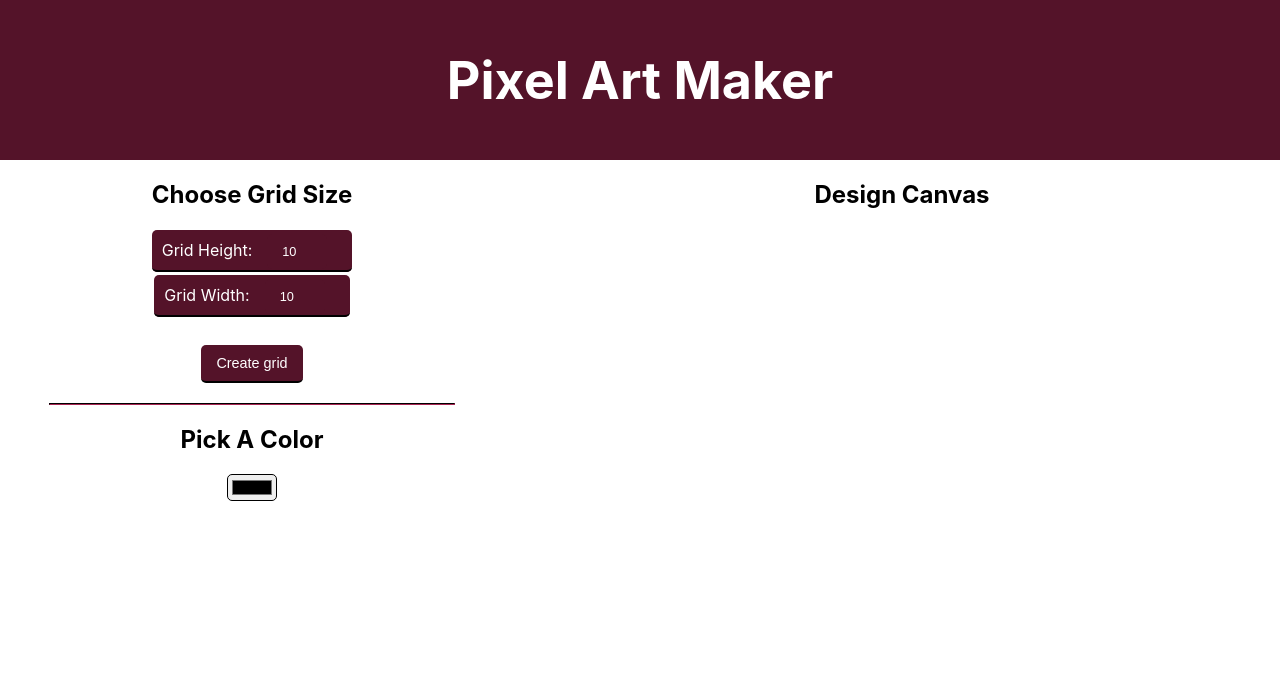
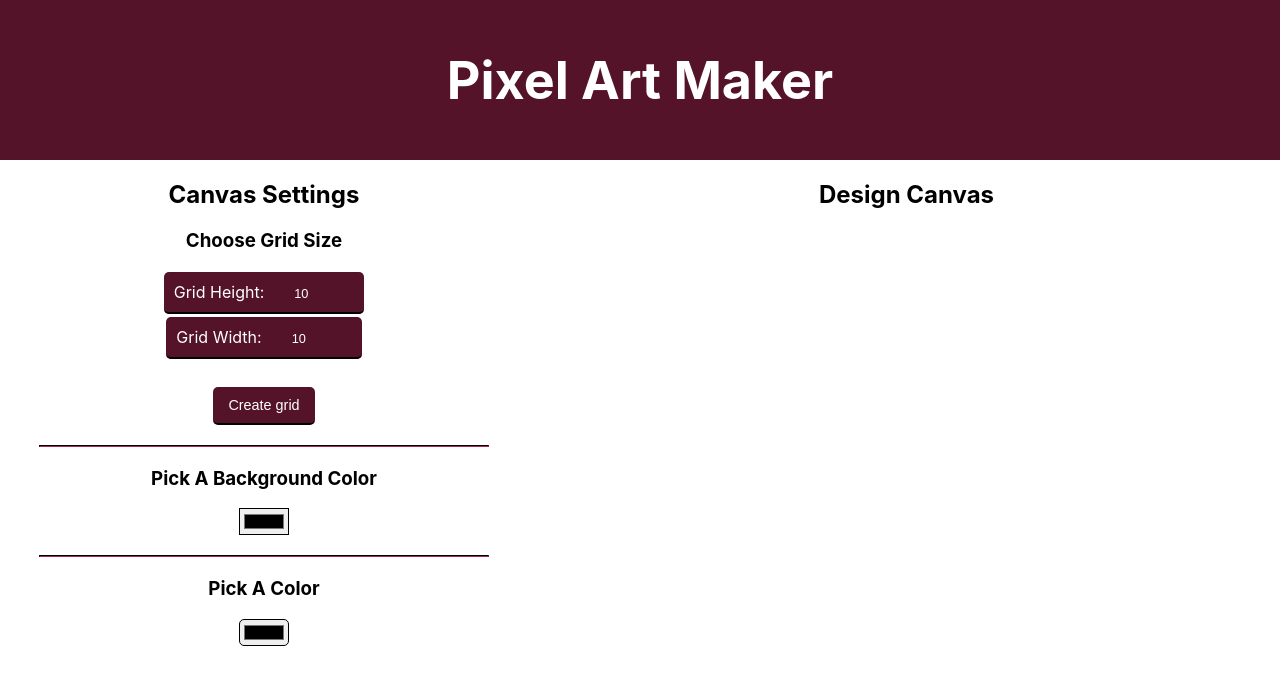
Before and after one commit to cMikolai/react-pixel-art-maker, a React (Create React App) app: page / in a window 1280 px wide. Shown: the top 684 px of the page. Built offline with nearby package versions, Linux system fonts and the light colour scheme.

Commit message:
add backgroundColor changeability

```diff
--- a/src/App.css
+++ b/src/App.css
@@ -37,6 +37,7 @@ appearance: none;
 
 .App-Settings {
   width: 40%;
+  padding-left: 15px;
   padding-bottom: 20px;
   margin-right: 20px;
 }
@@ -86,7 +87,7 @@ label {
 }
 
 .Separator {
-  max-width: 80%;
+  max-width: 90%;
   margin: 20px auto;
   border-color: var(--main-color);
 }
--- a/src/App.js
+++ b/src/App.js
@@ -44,6 +44,13 @@ class App extends Component {
     event.target.style.backgroundColor = color;
   }
 
+  handleTableBgColor = (event) => {
+    const tableColor = document.querySelector('#colorPickerTable').value;
+    const table = document.querySelector('#pixel_canvas')
+
+    table.style.backgroundColor = tableColor;
+  }
+
   render() {
     return (
       <div className="App">
@@ -54,7 +61,8 @@ class App extends Component {
 
         <div className="App-Content">
           <div className="App-Settings">
-            <h2>Choose Grid Size</h2>
+            <h2>Canvas Settings</h2>
+            <h3>Choose Grid Size</h3>
             <form id="sizePicker">
               <label>
               Grid Height:
@@ -88,7 +96,12 @@ class App extends Component {
 
             <hr className="Separator" />
 
-            <h2>Pick A Color</h2>
+            <h3>Pick A Background Color</h3>
+            <input type="color" id="colorPickerTable" onChange={this.handleTableBgColor} />
+
+            <hr className="Separator" />
+
+            <h3>Pick A Color</h3>
             <input type="color" id="colorPicker" />
           </div>
 
```
